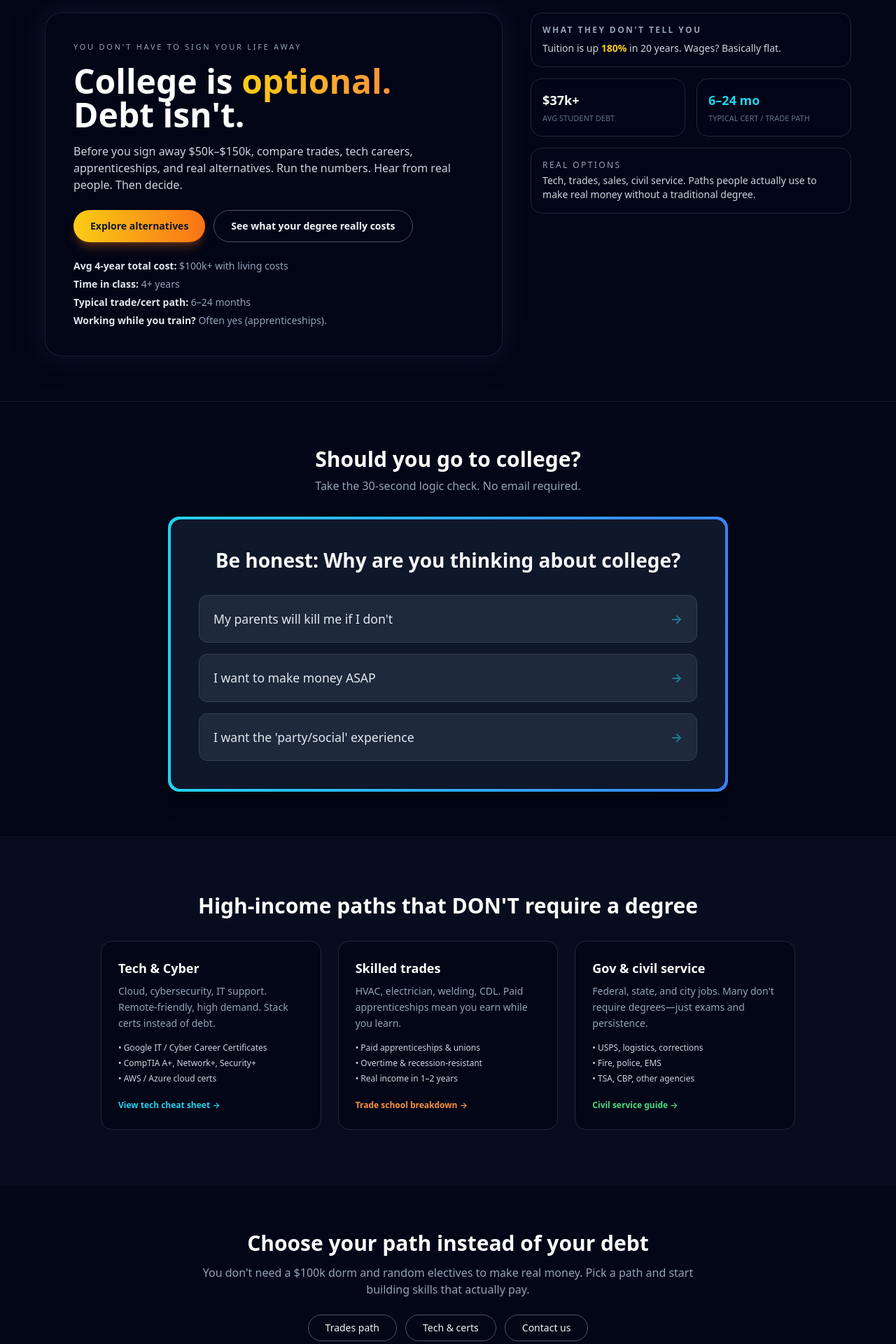
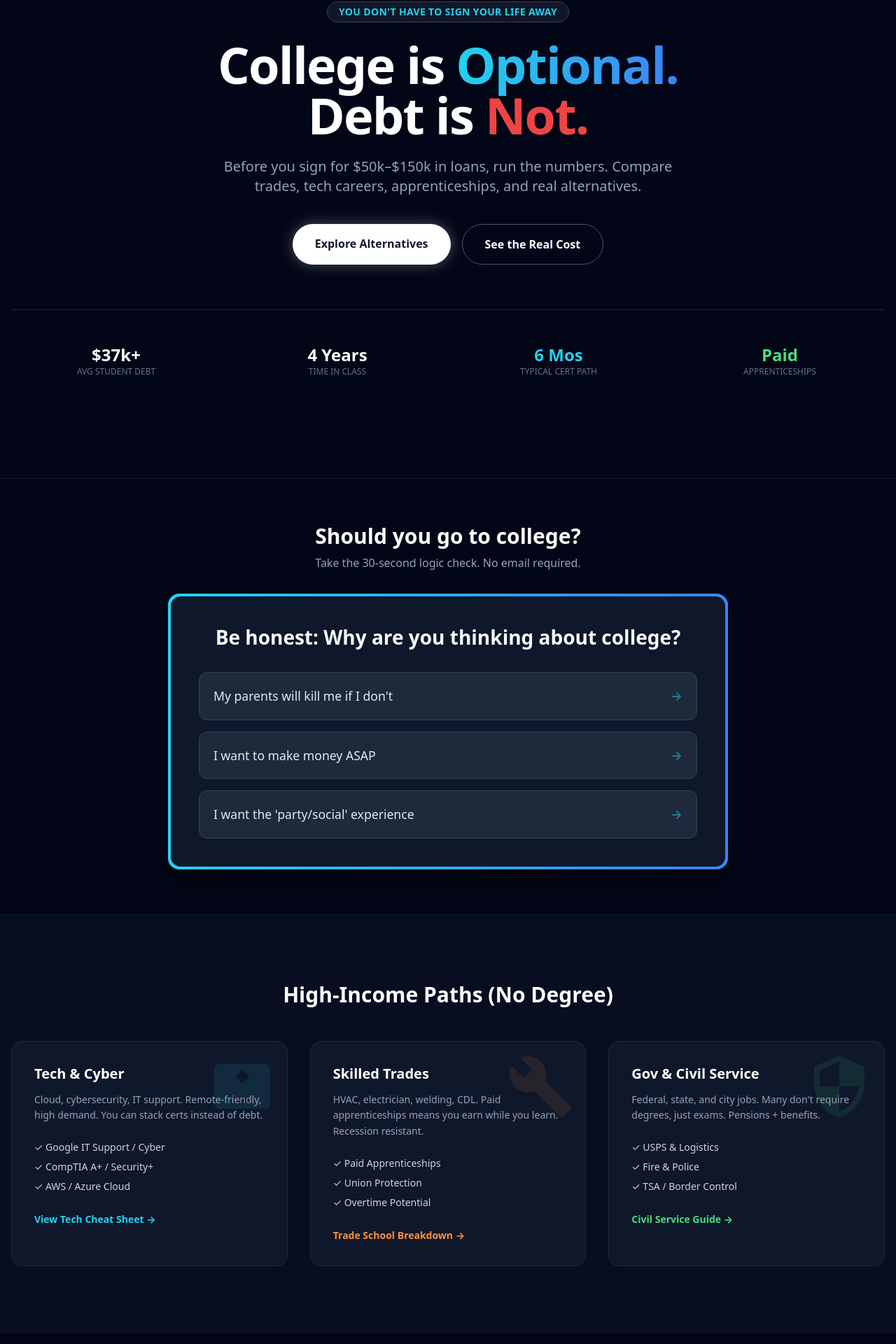
Before and after one commit to placebetsai/Ihatecollege, a Next.js app: page / in a window 1280 px wide. Shown: the part 158-2078 px from the top of the page at 70% size. Built offline with nearby package versions, Linux system fonts and the light colour scheme.

Commit message:
Update index.js

```diff
--- a/pages/index.js
+++ b/pages/index.js
@@ -12,107 +12,67 @@ export default function HomePage() {
         description="The brutal truth about student debt and the high-income alternatives they don't teach you in high school. Trade schools, tech certs, and sales careers."
       />
 
-      {/* HERO CARD SECTION */}
-      <section className="pt-24 pb-16 px-4">
-        <div className="max-w-6xl mx-auto grid gap-10 lg:grid-cols-[minmax(0,2fr)_minmax(0,1.4fr)] items-start">
-          {/* Left: main hero card */}
-          <div className="bg-slate-950/90 border border-slate-800/80 rounded-3xl p-8 md:p-10 shadow-[0_0_40px_rgba(15,23,42,0.9)]">
-            <p className="text-[11px] tracking-[0.25em] uppercase text-slate-400 mb-4">
-              YOU DON&apos;T HAVE TO SIGN YOUR LIFE AWAY
+      {/* HERO SECTION */}
+      <section className="relative pt-10 pb-20 md:pt-20 md:pb-32 overflow-hidden">
+        <div className="container mx-auto px-4 text-center">
+          <p className="inline-block mb-6 px-4 py-1 rounded-full bg-slate-800/50 border border-slate-700 text-cyan-400 text-xs md:text-sm font-bold tracking-wide uppercase">
+            You don&apos;t have to sign your life away
           </p>
 
-            <h1 className="text-3xl md:text-4xl lg:text-5xl font-extrabold text-white mb-4 leading-tight">
+          <h1 className="text-5xl md:text-7xl font-extrabold text-white mb-6 tracking-tight leading-tight">
             College is{" "}
-              <span className="text-transparent bg-clip-text bg-gradient-to-r from-yellow-400 to-orange-400">
-                optional.
-              </span>{" "}
-              Debt isn&apos;t.
+            <span className="text-transparent bg-clip-text bg-gradient-to-r from-cyan-400 to-blue-500">
+              Optional.
+            </span>
+            <br />
+            Debt is <span className="text-red-500">Not.</span>
           </h1>
 
-            <p className="text-sm md:text-base text-slate-300 max-w-xl mb-6 leading-relaxed">
-              Before you sign away $50k–$150k, compare trades, tech careers,
-              apprenticeships, and real alternatives. Run the numbers. Hear
-              from real people. Then decide.
+          <p className="text-lg md:text-xl text-slate-400 max-w-2xl mx-auto mb-10 leading-relaxed">
+            Before you sign for $50k–$150k in loans, run the numbers. Compare
+            trades, tech careers, apprenticeships, and real alternatives.
           </p>
 
-            <div className="flex flex-col sm:flex-row gap-3 mb-6">
+          <div className="flex flex-col sm:flex-row justify-center gap-4">
             <Link
               href="/alternatives"
-                className="inline-flex justify-center items-center px-6 py-3 rounded-full bg-gradient-to-r from-yellow-400 to-orange-500 text-slate-900 font-semibold text-sm shadow-lg shadow-orange-500/30 hover:brightness-110 transition"
+              className="px-8 py-4 bg-white text-slate-900 font-bold rounded-full hover:bg-slate-200 transition-colors shadow-[0_0_20px_rgba(255,255,255,0.3)]"
             >
-                Explore alternatives
+              Explore Alternatives
             </Link>
             <Link
               href="/debt-calculator"
-                className="inline-flex justify-center items-center px-6 py-3 rounded-full border border-slate-600 text-slate-100 text-sm font-semibold hover:bg-slate-900/70 transition"
+              className="px-8 py-4 border border-slate-600 text-white font-bold rounded-full hover:bg-slate-800 transition-colors"
             >
-                See what your degree really costs
+              See the Real Cost
             </Link>
           </div>
 
-            {/* quick bullets */}
-            <div className="space-y-1.5 text-xs md:text-sm text-slate-400">
-              <p>
-                <span className="font-semibold text-slate-200">
-                  Avg 4-year total cost:
-                </span>{" "}
-                $100k+ with living costs
-              </p>
-              <p>
-                <span className="font-semibold text-slate-200">
-                  Time in class:
-                </span>{" "}
-                4+ years
-              </p>
-              <p>
-                <span className="font-semibold text-slate-200">
-                  Typical trade/cert path:
-                </span>{" "}
-                6–24 months
-              </p>
-              <p>
-                <span className="font-semibold text-slate-200">
-                  Working while you train?
-                </span>{" "}
-                Often yes (apprenticeships).
-              </p>
+          {/* HERO STATS */}
+          <div className="grid grid-cols-2 md:grid-cols-4 gap-4 mt-16 border-t border-slate-800 pt-8">
+            <div className="p-4">
+              <div className="text-2xl font-bold text-white">$37k+</div>
+              <div className="text-xs text-slate-500 uppercase">
+                Avg Student Debt
               </div>
             </div>
-
-          {/* Right: small stat cards on desktop, stacked on mobile */}
-          <div className="space-y-4">
-            <div className="rounded-2xl border border-slate-800 bg-slate-950/80 p-4">
-              <p className="text-xs font-semibold tracking-[0.2em] text-slate-400 uppercase mb-2">
-                What they don&apos;t tell you
-              </p>
-              <p className="text-sm text-slate-300">
-                Tuition is up{" "}
-                <span className="font-semibold text-yellow-400">180%</span> in 20
-                years. Wages? Basically flat.
-              </p>
-            </div>
-            <div className="grid grid-cols-2 gap-4">
-              <div className="rounded-2xl border border-slate-800 bg-slate-950/80 p-4">
-                <div className="text-lg font-bold text-white">$37k+</div>
-                <div className="text-[11px] uppercase text-slate-500 mt-1">
-                  Avg student debt
+            <div className="p-4">
+              <div className="text-2xl font-bold text-white">4 Years</div>
+              <div className="text-xs text-slate-500 uppercase">
+                Time in Class
               </div>
             </div>
-              <div className="rounded-2xl border border-slate-800 bg-slate-950/80 p-4">
-                <div className="text-lg font-bold text-cyan-400">6–24 mo</div>
-                <div className="text-[11px] uppercase text-slate-500 mt-1">
-                  Typical cert / trade path
+            <div className="p-4">
+              <div className="text-2xl font-bold text-cyan-400">6 Mos</div>
+              <div className="text-xs text-slate-500 uppercase">
+                Typical Cert Path
               </div>
             </div>
+            <div className="p-4">
+              <div className="text-2xl font-bold text-green-400">Paid</div>
+              <div className="text-xs text-slate-500 uppercase">
+                Apprenticeships
               </div>
-            <div className="rounded-2xl border border-slate-800 bg-slate-950/80 p-4">
-              <p className="text-xs text-slate-400 mb-1 uppercase tracking-[0.2em]">
-                Real options
-              </p>
-              <p className="text-sm text-slate-300">
-                Tech, trades, sales, civil service. Paths people actually use to
-                make real money without a traditional degree.
-              </p>
             </div>
           </div>
         </div>
@@ -120,12 +80,12 @@ export default function HomePage() {
 
       {/* WIZARD SECTION */}
       <section className="py-16 bg-slate-950 border-y border-slate-900">
-        <div className="max-w-4xl mx-auto px-4">
+        <div className="container mx-auto px-4">
           <div className="text-center mb-8">
-            <h2 className="text-2xl md:text-3xl font-bold text-white">
+            <h2 className="text-3xl font-bold text-white">
               Should you go to college?
             </h2>
-            <p className="text-slate-400 mt-2 text-sm md:text-base">
+            <p className="text-slate-400 mt-2">
               Take the 30-second logic check. No email required.
             </p>
           </div>
@@ -134,72 +94,103 @@ export default function HomePage() {
       </section>
 
       {/* HIGH INCOME PATHS */}
-      <section className="py-20 bg-slate-900/40">
-        <div className="max-w-5xl mx-auto px-4">
-          <h2 className="text-2xl md:text-3xl font-bold text-white mb-8 text-center">
-            High-income paths that DON&apos;T require a degree
+      <section className="py-24 bg-slate-900/50">
+        <div className="container mx-auto px-4">
+          <h2 className="text-3xl font-bold text-white mb-12 text-center">
+            High-Income Paths (No Degree)
           </h2>
 
-          <div className="grid md:grid-cols-3 gap-6">
+          <div className="grid md:grid-cols-3 gap-8">
             {/* Tech */}
-            <div className="group relative p-6 rounded-2xl bg-slate-950 border border-slate-800 hover:border-cyan-500/60 transition-all hover:-translate-y-1">
-              <h3 className="text-lg font-bold text-white mb-2">Tech &amp; Cyber</h3>
-              <p className="text-slate-400 mb-4 text-sm leading-relaxed">
+            <div className="card-glow group relative p-8 rounded-3xl bg-slate-900 border border-slate-800 hover:border-cyan-500/50 transition-all hover:-translate-y-1">
+              <div className="absolute top-0 right-0 p-4 opacity-10 group-hover:opacity-20 transition-opacity">
+                <svg
+                  className="w-24 h-24 text-cyan-400"
+                  fill="currentColor"
+                  viewBox="0 0 24 24"
+                >
+                  <path d="M20 4H4c-1.1 0-1.99.9-1.99 2L2 18c0 1.1.9 2 2 2h16c1.1 0 2-.9 2-2V6c0-1.1-.9-2-2-2zm-5 14H9v-2h6v2zm-3-7l-2.5-2.5L12 6l2.5 2.5L12 11z" />
+                </svg>
+              </div>
+              <h3 className="text-xl font-bold text-white mb-3">
+                Tech &amp; Cyber
+              </h3>
+              <p className="text-slate-400 mb-6 text-sm leading-relaxed">
                 Cloud, cybersecurity, IT support. Remote-friendly, high demand.
-                Stack certs instead of debt.
+                You can stack certs instead of debt.
               </p>
-              <ul className="space-y-1.5 mb-4 text-xs text-slate-300">
-                <li>• Google IT / Cyber Career Certificates</li>
-                <li>• CompTIA A+, Network+, Security+</li>
-                <li>• AWS / Azure cloud certs</li>
+              <ul className="space-y-2 mb-6 text-sm text-slate-300">
+                <li>✓ Google IT Support / Cyber</li>
+                <li>✓ CompTIA A+ / Security+</li>
+                <li>✓ AWS / Azure Cloud</li>
               </ul>
               <Link
                 href="/cheat-sheets"
-                className="text-cyan-400 text-xs font-semibold hover:underline"
+                className="text-cyan-400 font-bold text-sm hover:underline"
               >
-                View tech cheat sheet →
+                View Tech Cheat Sheet →
               </Link>
             </div>
 
             {/* Trades */}
-            <div className="group relative p-6 rounded-2xl bg-slate-950 border border-slate-800 hover:border-orange-500/60 transition-all hover:-translate-y-1">
-              <h3 className="text-lg font-bold text-white mb-2">Skilled trades</h3>
-              <p className="text-slate-400 mb-4 text-sm leading-relaxed">
-                HVAC, electrician, welding, CDL. Paid apprenticeships mean you
-                earn while you learn.
+            <div className="card-glow group relative p-8 rounded-3xl bg-slate-900 border border-slate-800 hover:border-orange-500/50 transition-all hover:-translate-y-1">
+              <div className="absolute top-0 right-0 p-4 opacity-10 group-hover:opacity-20 transition-opacity">
+                <svg
+                  className="w-24 h-24 text-orange-400"
+                  fill="currentColor"
+                  viewBox="0 0 24 24"
+                >
+                  <path d="M22.7 19l-9.1-9.1c.9-2.3.4-5-1.5-6.9-2-2-5-2.4-7.4-1.3L9 6 6 9 1.6 4.7C.4 7.1.9 10.1 2.9 12.1c1.9 1.9 4.6 2.4 6.9 1.5l9.1 9.1c.4.4 1 .4 1.4 0l2.3-2.3c.5-.4.5-1.1.1-1.4z" />
+                </svg>
+              </div>
+              <h3 className="text-xl font-bold text-white mb-3">
+                Skilled Trades
+              </h3>
+              <p className="text-slate-400 mb-6 text-sm leading-relaxed">
+                HVAC, electrician, welding, CDL. Paid apprenticeships means you
+                earn while you learn. Recession resistant.
               </p>
-              <ul className="space-y-1.5 mb-4 text-xs text-slate-300">
-                <li>• Paid apprenticeships &amp; unions</li>
-                <li>• Overtime &amp; recession-resistant</li>
-                <li>• Real income in 1–2 years</li>
+              <ul className="space-y-2 mb-6 text-sm text-slate-300">
+                <li>✓ Paid Apprenticeships</li>
+                <li>✓ Union Protection</li>
+                <li>✓ Overtime Potential</li>
               </ul>
               <Link
                 href="/trade-schools"
-                className="text-orange-400 text-xs font-semibold hover:underline"
+                className="text-orange-400 font-bold text-sm hover:underline"
               >
-                Trade school breakdown →
+                Trade School Breakdown →
               </Link>
             </div>
 
             {/* Civil Service */}
-            <div className="group relative p-6 rounded-2xl bg-slate-950 border border-slate-800 hover:border-green-500/60 transition-all hover:-translate-y-1">
-              <h3 className="text-lg font-bold text-white mb-2">
-                Gov &amp; civil service
+            <div className="card-glow group relative p-8 rounded-3xl bg-slate-900 border border-slate-800 hover:border-green-500/50 transition-all hover:-translate-y-1">
+              <div className="absolute top-0 right-0 p-4 opacity-10 group-hover:opacity-20 transition-opacity">
+                <svg
+                  className="w-24 h-24 text-green-400"
+                  fill="currentColor"
+                  viewBox="0 0 24 24"
+                >
+                  <path d="M12 1L3 5v6c0 5.55 3.84 10.74 9 12 5.16-1.26 9-6.45 9-12V5l-9-4zm0 10.99h7c-.53 4.12-3.28 7.79-7 8.94V12H5V6.3l7-3.11v8.8z" />
+                </svg>
+              </div>
+              <h3 className="text-xl font-bold text-white mb-3">
+                Gov &amp; Civil Service
               </h3>
-              <p className="text-slate-400 mb-4 text-sm leading-relaxed">
-                Federal, state, and city jobs. Many don&apos;t require degrees—just
-                exams and persistence.
+              <p className="text-slate-400 mb-6 text-sm leading-relaxed">
+                Federal, state, and city jobs. Many don&apos;t require degrees,
+                just exams. Pensions + benefits.
               </p>
-              <ul className="space-y-1.5 mb-4 text-xs text-slate-300">
-                <li>• USPS, logistics, corrections</li>
-                <li>• Fire, police, EMS</li>
-                <li>• TSA, CBP, other agencies</li>
+              <ul className="space-y-2 mb-6 text-sm text-slate-300">
+                <li>✓ USPS &amp; Logistics</li>
+                <li>✓ Fire &amp; Police</li>
+                <li>✓ TSA / Border Control</li>
               </ul>
               <Link
                 href="/civil-service"
-                className="text-green-400 text-xs font-semibold hover:underline"
+                className="text-green-400 font-bold text-sm hover:underline"
               >
-                Civil service guide →
+                Civil Service Guide →
               </Link>
             </div>
           </div>
@@ -207,33 +198,33 @@ export default function HomePage() {
       </section>
 
       {/* CTA SECTION */}
-      <section className="py-16 text-center">
-        <div className="max-w-3xl mx-auto px-4">
-          <h2 className="text-2xl md:text-3xl font-bold text-white mb-3">
-            Choose your path instead of your debt
+      <section className="py-20 text-center">
+        <div className="container mx-auto px-4">
+          <h2 className="text-3xl font-bold text-white mb-4">
+            Choose your path
           </h2>
-          <p className="text-slate-400 mb-6 text-sm md:text-base">
-            You don&apos;t need a $100k dorm and random electives to make real money.
+          <p className="text-slate-400 mb-8 max-w-lg mx-auto">
+            You don&apos;t need a $100k campus and a dorm to make real money.
             Pick a path and start building skills that actually pay.
           </p>
-          <div className="flex flex-col sm:flex-row justify-center gap-3">
+          <div className="flex flex-wrap justify-center gap-4">
             <Link
               href="/trade-schools"
-              className="border border-slate-600 px-6 py-2 rounded-full hover:bg-slate-900 text-sm"
+              className="border border-slate-600 px-6 py-2 rounded-full hover:bg-slate-800"
             >
               Trades path
             </Link>
             <Link
               href="/alternatives"
-              className="border border-slate-600 px-6 py-2 rounded-full hover:bg-slate-900 text-sm"
+              className="border border-slate-600 px-6 py-2 rounded-full hover:bg-slate-800"
             >
               Tech &amp; certs
             </Link>
             <Link
               href="/contact"
-              className="border border-slate-600 px-6 py-2 rounded-full hover:bg-slate-900 text-sm"
+              className="border border-slate-600 px-6 py-2 rounded-full hover:bg-slate-800"
             >
-              Contact us
+              Contact Us
             </Link>
           </div>
         </div>
```
Lines whose indentation alone changed are shown as unchanged.
